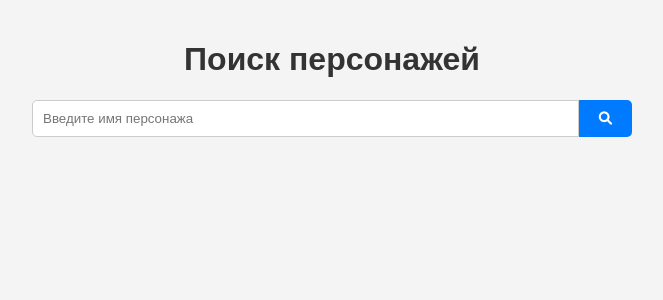
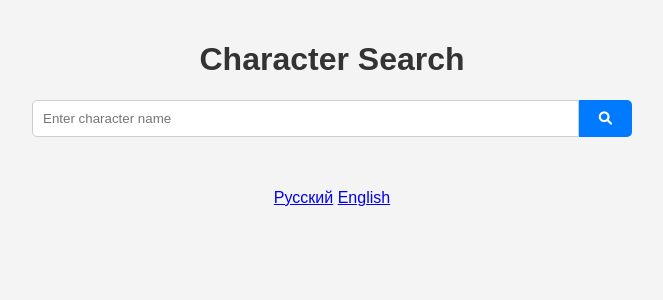
Before and after one commit to a-wow/characters, a PHP site: page /index.php in a window 1280 px wide. Shown: the top 300 px of the page, without its empty margins (308-971 px from the left). Run offline with PHP 8.4, Linux system fonts and the light colour scheme.

Commit message:
Update index.php

```diff
--- a/index.php
+++ b/index.php
@@ -17,6 +17,13 @@ if (isset($_POST['search']) && !empty($_POST['search'])) {
     $sql = "SELECT * FROM characters WHERE name LIKE '%$searchTerm%'";
     $result = $conn->query($sql);
 }
+
+$lang = 'en';
+if (isset($_GET['lang']) && in_array($_GET['lang'], ['en', 'ru'])) {
+    $lang = $_GET['lang'];
+}
+
+$translations = include "lang/{$lang}.php";
 ?>
 
 <!DOCTYPE html>
@@ -119,10 +126,10 @@ if (isset($_POST['search']) && !empty($_POST['search'])) {
 </head>
 <body>
 
-<h1>Поиск персонажей</h1>
+<h1><?php echo $translations['search_characters']; ?></h1>
 <div class="search-container">
     <form method="POST" style="display: flex; width: 100%;">
-        <input type="text" name="search" placeholder="Введите имя персонажа" value="<?php echo htmlspecialchars($searchTerm); ?>">
+        <input type="text" name="search" placeholder="<?php echo $translations['enter_character_name']; ?>" value="<?php echo htmlspecialchars($searchTerm); ?>">
         <button type="submit"><i class="fas fa-search"></i></button>
     </form>
 </div>
@@ -131,21 +138,24 @@ if (isset($_POST['search']) && !empty($_POST['search'])) {
     <?php if ($result && $result->num_rows > 0): ?>
         <?php while($row = $result->fetch_assoc()): ?>
             <li onclick="showDetails(<?php echo $row['guid']; ?>)">
-                <?php echo htmlspecialchars($row['name']); ?> (Уровень: <?php echo $row['level']; ?>)
+                <?php echo htmlspecialchars($row['name']); ?> (<?php echo $translations['level']; ?>: <?php echo $row['level']; ?>)
             </li>
         <?php endwhile; ?>
     <?php elseif (isset($_POST['search'])): ?>
-        <li>Персонажи не найдены.</li>
+        <li><?php echo $translations['characters_not_found']; ?></li>
     <?php endif; ?>
 </ul>
-
+<div>
+    <a href="?lang=ru">Русский</a>
+    <a href="?lang=en">English</a>
+</div>
 <div id="character-details" class="character-details"></div>
 
 <script>
     function showDetails(guid) {
         const detailsDiv = document.getElementById('character-details');
         detailsDiv.style.display = 'block';
-        detailsDiv.innerHTML = 'Загрузка...';
+        detailsDiv.innerHTML = '<?php echo $translations['load_details']; ?>';
 
         fetch(`get_character_details.php?guid=${guid}`)
             .then(response => response.json())
@@ -178,23 +188,23 @@ if (isset($_POST['search']) && !empty($_POST['search'])) {
                             </div>
                         </div>
                     </div>
-                        <p>Деньги: ${data.money_formatted.gold} золота, ${data.money_formatted.silver} серебра, ${data.money_formatted.copper} меди</p>
-                        <p>Общее количество чести: ${data.totalHonorPoints}</p>
-                        <p>Очки арены: ${data.arenaPoints}</p>
-                        <p>Всего убийств: ${data.totalKills}</p>
-                        <p>Статус: ${data.online === 1 ? 'В сети' : 'Не в сети'}</p>
+                        <p><?php echo $translations['money']; ?> ${data.money_formatted.gold} золота, ${data.money_formatted.silver} серебра, ${data.money_formatted.copper} меди</p>
+                        <p><?php echo $translations['honor_points']; ?> ${data.totalHonorPoints}</p>
+                        <p><?php echo $translations['arena_points']; ?> ${data.arenaPoints}</p>
+                        <p><?php echo $translations['total_kills']; ?> ${data.totalKills}</p>
+                        <p><?php echo $translations['status']; ?> ${data.online === 1 ? '<?php echo $translations['online']; ?>' : '<?php echo $translations['offline']; ?>'}</p>
                         <div class="achievement">
                             <img src="/images/achievement.png" alt="Достижение" style="width: 25px; height: auto;">
                             <p style="margin-left: 5px;"> ${data.achievement_count}</p>
                         </div>
                     `;
                 } else {
-                    detailsDiv.innerHTML = 'Детали не найдены.';
+                    detailsDiv.innerHTML = '<?php echo $translations['no_details_found']; ?>';
                 }
             })
             .catch(err => {
                 console.error(err);
-                detailsDiv.innerHTML = 'Ошибка загрузки деталей.';
+                detailsDiv.innerHTML = '<?php echo $translations['error_loading_details']; ?>';
             });
     }
 </script>
```
